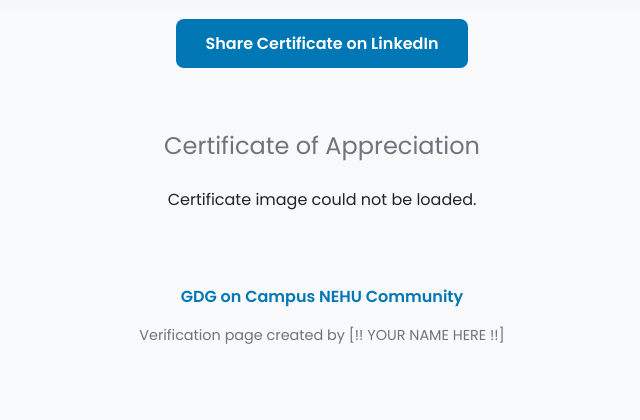
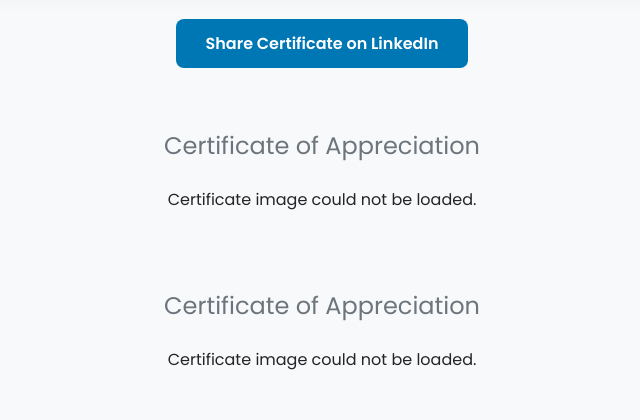
Before and after one commit to GDGonCampusNEHU/GDGcertificate_verification, a Flask app: template templates/certificate.html in a window 1280 px wide. Shown: the part 447-867 px from the top of the page, without its empty margins (318-958 px from the left). Before the commit the page ends 791 px from the top, so only its background shows below. Run offline with Flask 3, Linux system fonts and the light colour scheme; the template is opened without the code that fills it, so the values that code supplies are empty.

Commit message:
Update certificate.html

```diff
--- a/templates/certificate.html
+++ b/templates/certificate.html
@@ -59,10 +59,14 @@
         </section>
 
         <!-- Page Footer -->
-        <footer class="page-footer">
-            <p><a href="https://gdg.community.dev/gdg-on-campus-north-eastern-hill-university-shillong-india/" target="_blank">GDG on Campus NEHU Community</a></p>
-            <p class="creator-credit">Verification page created by [!! YOUR NAME HERE !!]</p>
-        </footer>
+       <section class="certificate-display">
+            <h2>Certificate of Appreciation</h2>
+            {% if cert.certificate_image_url and cert.certificate_image_url|length > 5 %}
+                <img src="{{ cert.certificate_image_url }}" alt="Certificate for {{ cert.member_name }}" class="certificate-image">
+            {% else %}
+                <p class="error-text">Certificate image could not be loaded.</p>
+            {% endif %}
+        </section>
 
     </main>
 
```
